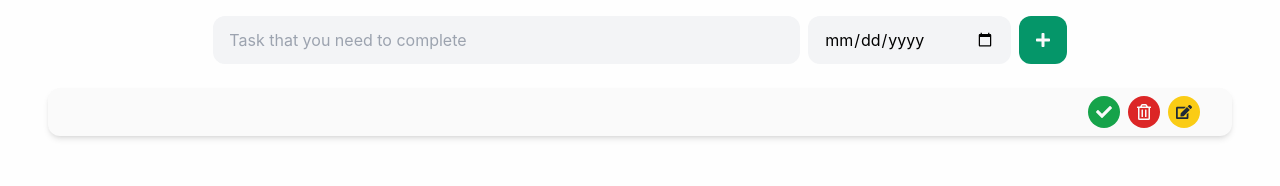
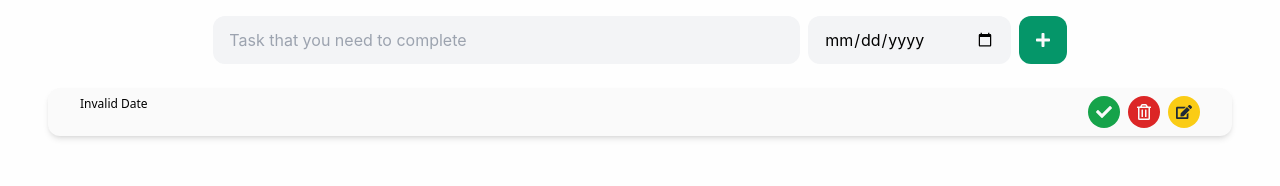
Before and after one commit to Aidaman/todo-app, a React (Create React App) app: page / in a window 1280 px wide. Both pictures are taken after a click on the button 1042 px from the left and 40 px from the top of the page. Shown: the top 186 px of the page. Built offline with nearby package versions, Linux system fonts and the light colour scheme.

Commit message:
refactor: otional display for TodoCompleteButton refactor: otional display for TodoEditButton

```diff
--- a/src/todo-item/todo-item.tsx
+++ b/src/todo-item/todo-item.tsx
@@ -23,11 +23,20 @@ export type TodoItemProps = {
 //TODO: Work on idea of OnUpdate more properly
 const TodoItem = (props: TodoItemProps): JSX.Element => (
   <div className="rounded-xl transition-all shadow-md px-8 py-2 grid grid-cols-2 hover:shadow-lg">
-    <span className="font-sans text-base font-normal">{props.title}</span>
+    <div className="flex flex-col">
+      <span className="font-sans text-base font-normal">{props.title}</span>
+      <span className="font-sans text-xs font-extralight">{props.dueTo.toLocaleDateString()}</span>
+    </div>
     <div className="buttons flex gap-2 ml-auto">
-      <TodoCompleteButton onComplete={props.onComplete} itemId={props.id} />
+    <div className="buttons flex gap-2 ml-auto">
+      {
+        props.isCompleted ? null : <TodoCompleteButton onComplete={props.onComplete} itemId={props.id} />
+      }
       <TodoDeleteButton onDelete={props.onDelete} itemId={props.id} />
-      <TodoEditButton  onUpdate={props.onUpdate} itemId={props.id} updateItemProps={props} />
+      {
+        props.isCompleted ? null : <TodoEditButton  onUpdate={props.onUpdate} itemId={props.id} updateItemProps={props} />
+      }
+    </div>
     </div>
   </div>
 );
```
